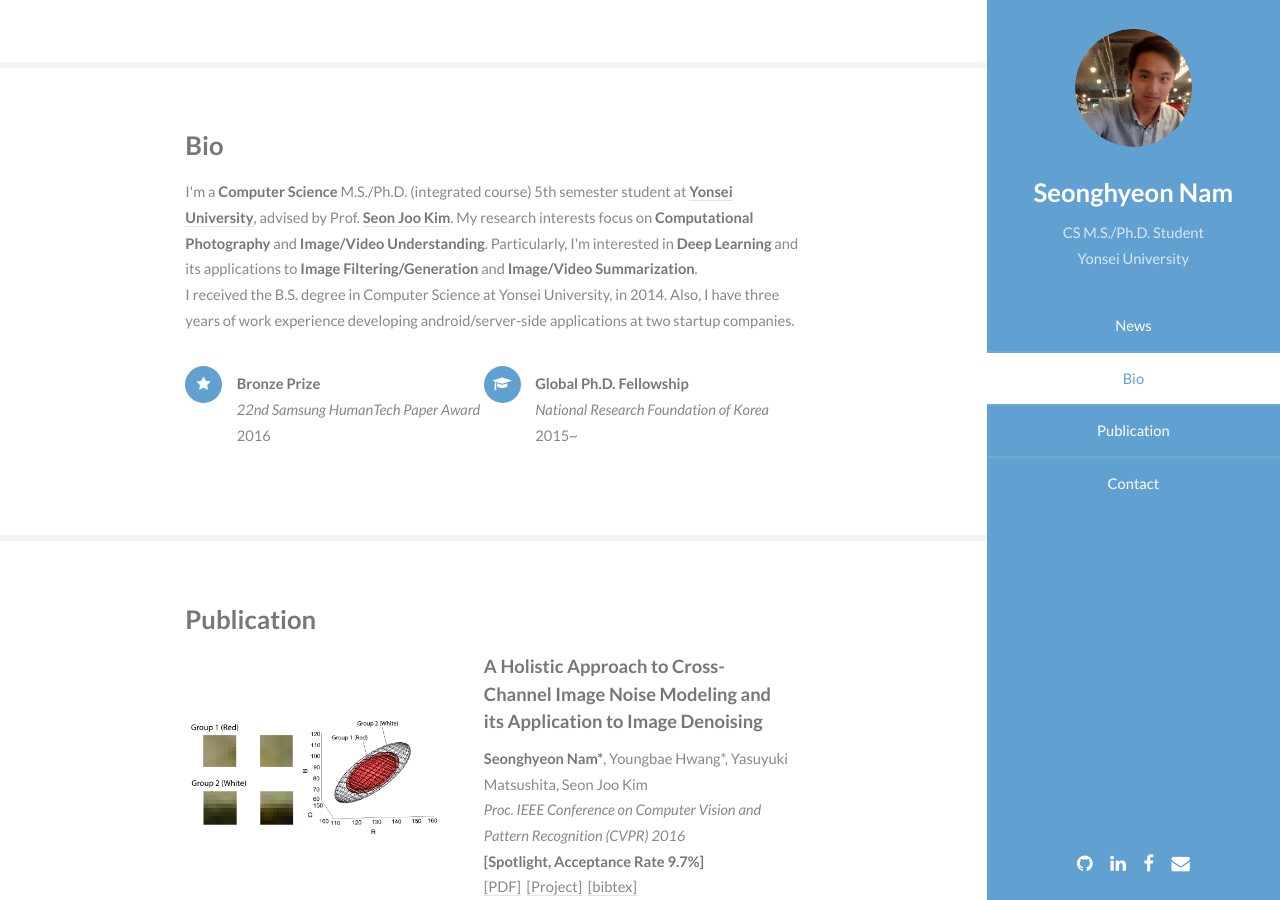
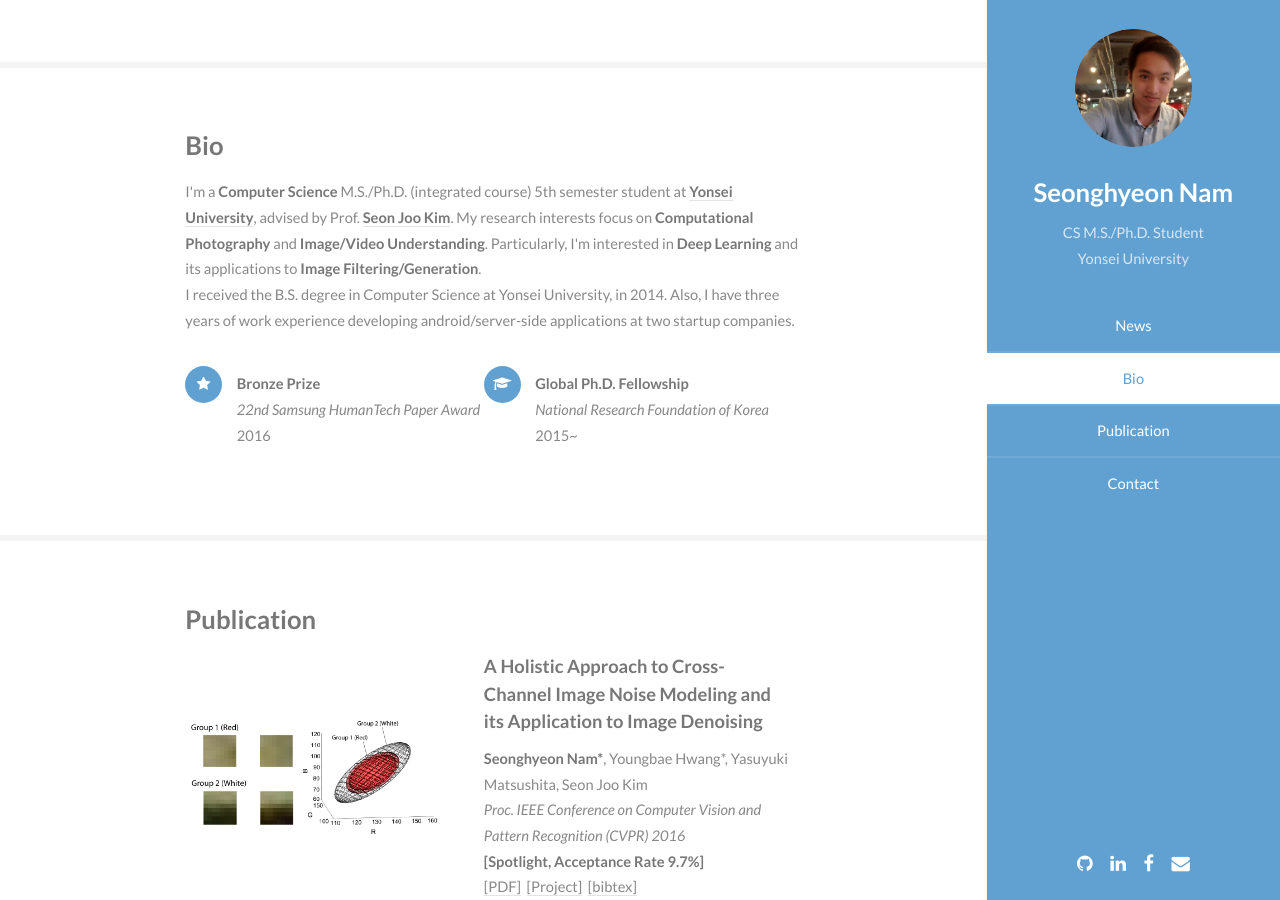
Before and after one commit to woozzu/woozzu.github.io, a Jekyll site: the page built from index.html, in a window 1280 px wide and 900 px high, scrolled down 575 px. Built offline with Jekyll 4.4.1, drawn with Linux system fonts in a browser that asks for light colours.

Commit message:
Change bio

```diff
--- a/index.html
+++ b/index.html
@@ -24,7 +24,7 @@
         <div class="container">
             <h3>Bio</h3>
             <p>
-                I'm a <strong>Computer Science</strong> M.S./Ph.D. (integrated course) 5th semester student at <a href="http://www.yonsei.ac.kr" target="_blank"><strong>Yonsei University</strong></a>, advised by Prof. <a href="https://sites.google.com/site/seonjookim" target="_blank"><strong>Seon Joo Kim</strong></a>. My research interests focus on <strong>Computational Photography</strong> and <strong>Image/Video Understanding</strong>. Particularly, I'm interested in <strong>Deep Learning</strong> and its applications to <strong>Image Filtering/Generation</strong> and <strong>Image/Video Summarization</strong>.<br />
+                I'm a <strong>Computer Science</strong> M.S./Ph.D. (integrated course) 5th semester student at <a href="http://www.yonsei.ac.kr" target="_blank"><strong>Yonsei University</strong></a>, advised by Prof. <a href="https://sites.google.com/site/seonjookim" target="_blank"><strong>Seon Joo Kim</strong></a>. My research interests focus on <strong>Computational Photography</strong> and <strong>Image/Video Understanding</strong>. Particularly, I'm interested in <strong>Deep Learning</strong> and its applications to <strong>Image Filtering/Generation</strong>.<br />
                 I received the B.S. degree in Computer Science at Yonsei University, in 2014. Also, I have three years of work experience developing android/server-side applications at two startup companies.
             </p>
             <ul class="feature-icons">
```
